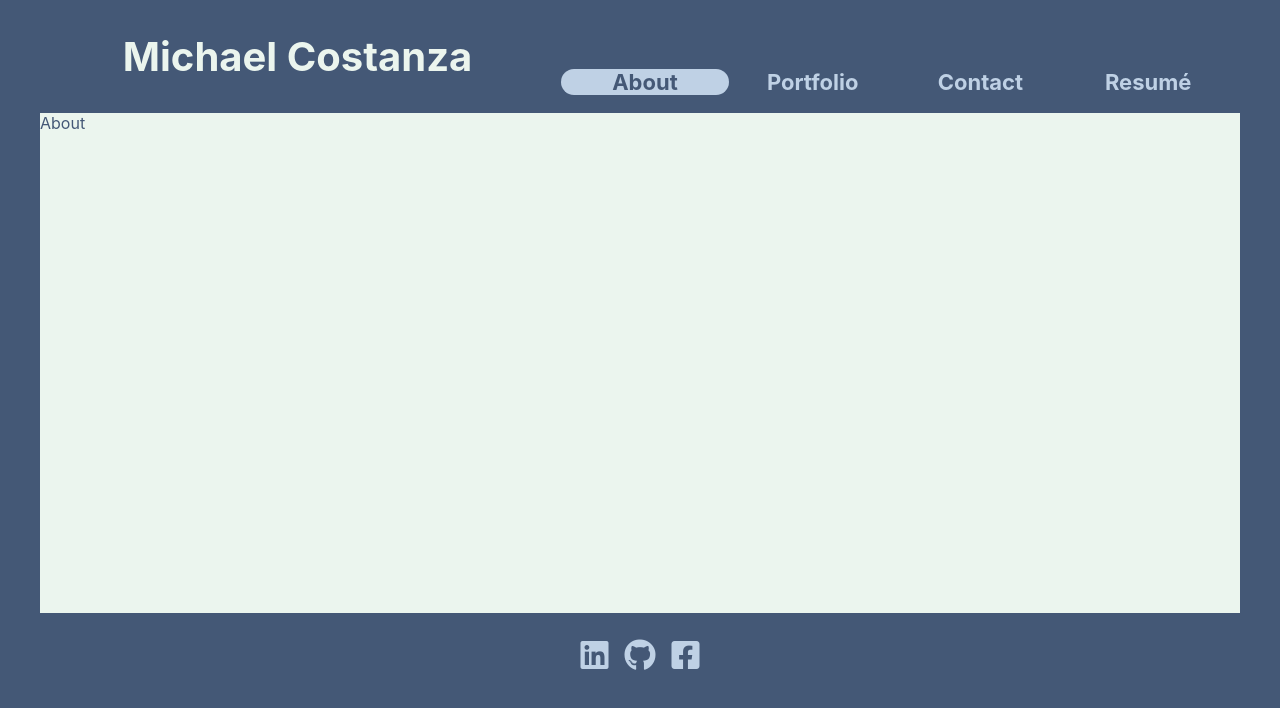
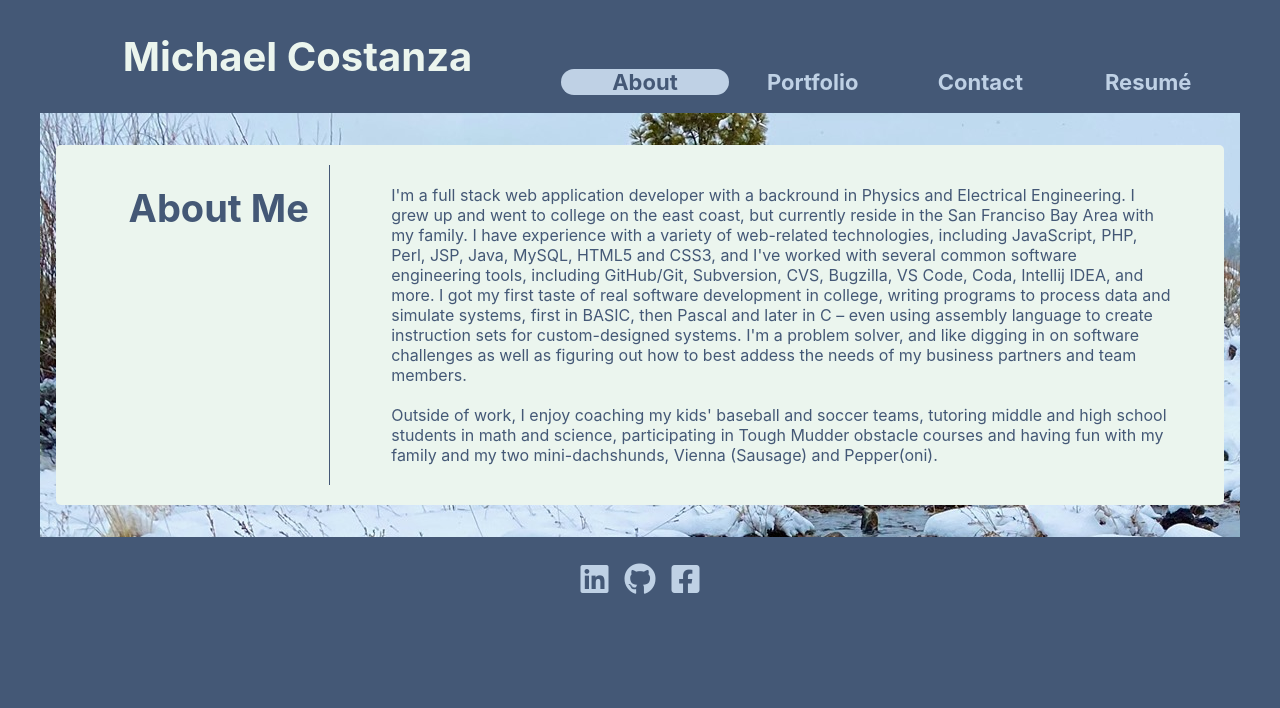
Before and after one commit to costanza13/react-portfolio, a React (Create React App) app: page / in a window 1280 px wide. Shown: the top 708 px of the page. Built offline with nearby package versions, Linux system fonts and the light colour scheme.

Commit message:
add About component and content

```diff
--- a/src/components/About/index.js
+++ b/src/components/About/index.js
@@ -2,9 +2,24 @@ import React from 'react';
 
 function About() {
   return (
-    <div>
-      About
-    </div>
+    <article id="about-me" className='article'>
+      <h2 class="section-heading">About Me</h2>
+      <p>
+        I'm a full stack web application developer with a backround in Physics and Electrical Engineering. I grew up and
+        went to college on the east coast, but currently reside in the San Franciso Bay Area with my family. I have
+        experience with a variety of web-related technologies, including JavaScript, PHP, Perl, JSP, Java, MySQL, HTML5
+        and CSS3, and I've worked with several common software engineering tools, including GitHub/Git, Subversion, CVS,
+        Bugzilla, VS Code, Coda, Intellij IDEA, and more. I got my first taste of real software development in college,
+        writing programs to process data and simulate systems, first in BASIC, then Pascal and later in C &ndash; even
+        using assembly language to create instruction sets for custom-designed systems. I'm a problem solver, and like
+        digging in on software challenges as well as figuring out how to best addess the needs of my business partners
+        and team members.
+        <br /><br />
+        Outside of work, I enjoy coaching my kids' baseball and soccer teams, tutoring middle and high school students
+        in math and science, participating in Tough Mudder obstacle courses and having fun with my family and my two
+        mini-dachshunds, Vienna (Sausage) and Pepper(oni).
+      </p>
+    </article>
   )
 };
 
--- a/src/index.css
+++ b/src/index.css
@@ -35,10 +35,6 @@ body {
   margin: 0;
   -moz-osx-font-smoothing: grayscale;
   -webkit-font-smoothing: antialiased;
-
-  /* font-family: -apple-system, BlinkMacSystemFont, 'Segoe UI', 'Roboto', 'Oxygen',
-    'Ubuntu', 'Cantarell', 'Fira Sans', 'Droid Sans', 'Helvetica Neue',
-    sans-serif; */
 }
 
 code {
@@ -110,10 +106,10 @@ nav ul li.selected a {
 }
 
 main {
-  background-color: var(--bgcolor-light);
+  background-image: url('./images/truckee-rocks.jpeg');
   display: flex;
   flex-direction: column;
-  min-height: 500px;  /* until we get some content in there */
+  padding: 2rem 1rem;
   margin: 0 auto;
 }
 
@@ -148,6 +144,8 @@ main {
 }
 
 article {
+  background-color: var(--bgcolor-light);
+  border-radius: 5px;
   display: flex;
   flex-direction: column;
   justify-content: space-around;
```
